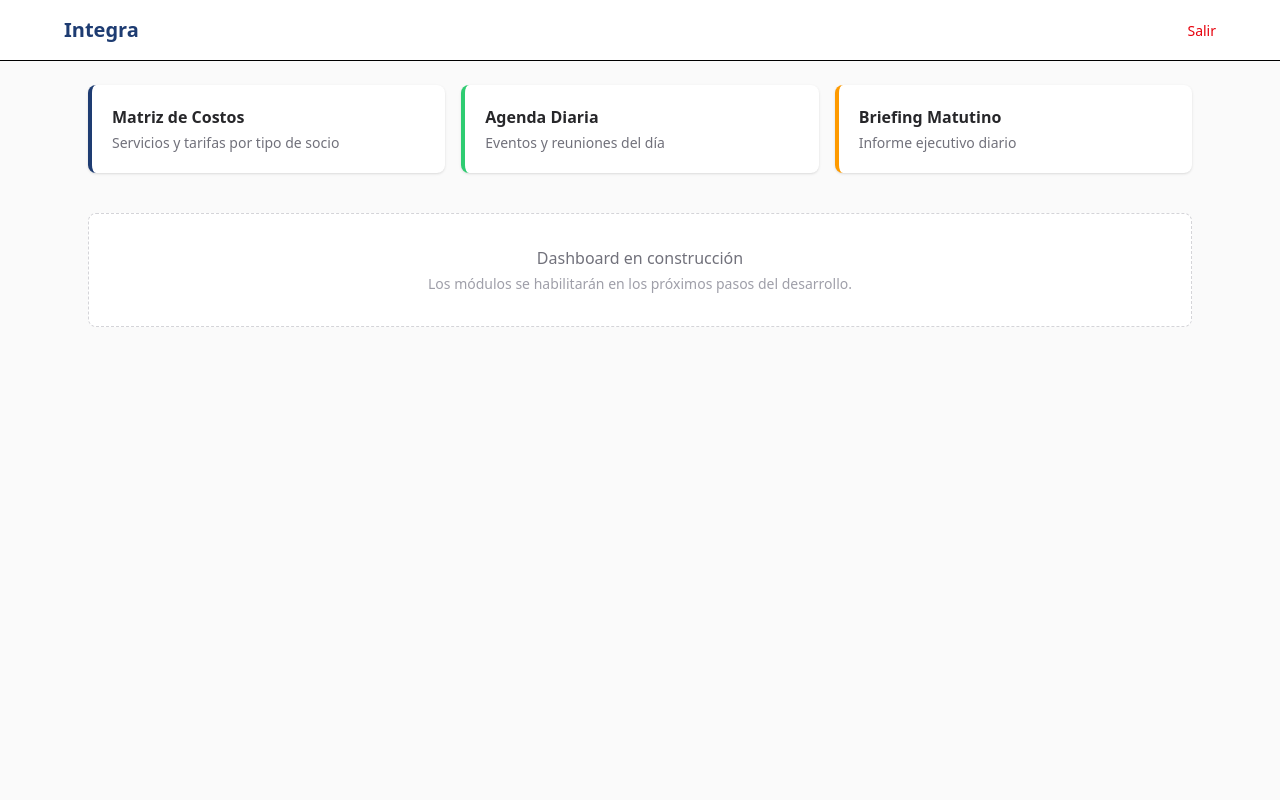
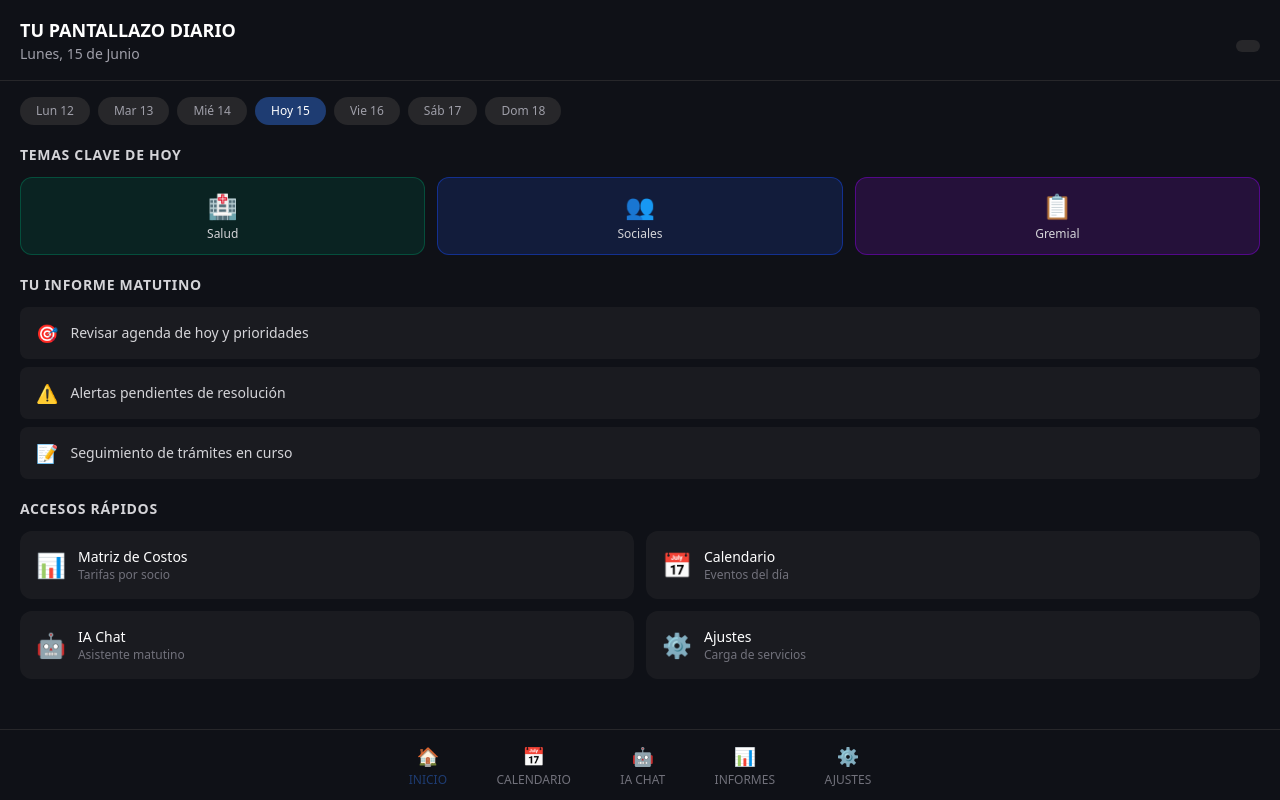
Before and after one commit to integraammen-cmd/integra-app, a Next.js app: page / in a window 1280 px wide. Built offline with nearby package versions, Linux system fonts and the light colour scheme; no server answers.

Commit message:
UI: dashboard dark theme, bottom nav bar, seed servicios

```diff
--- /dev/null
+++ b/app/components/BottomNav.tsx
@@ -0,0 +1,38 @@
+"use client";
+
+import Link from "next/link";
+import { usePathname } from "next/navigation";
+
+const NAV_ITEMS = [
+  { href: "/", label: "INICIO", icon: "🏠" },
+  { href: "/agenda", label: "CALENDARIO", icon: "📅" },
+  { href: "/briefing", label: "IA CHAT", icon: "🤖" },
+  { href: "/matriz", label: "INFORMES", icon: "📊" },
+  { href: "/matriz/cargar", label: "AJUSTES", icon: "⚙️" },
+];
+
+export default function BottomNav() {
+  const pathname = usePathname();
+  if (pathname === "/login") return null;
+
+  return (
+    <nav className="fixed bottom-0 left-0 right-0 z-50 border-t border-zinc-800 bg-[#0f1117] safe-area-bottom">
+      <div className="mx-auto flex max-w-lg items-center justify-around py-2">
+        {NAV_ITEMS.map((item) => (
+          <Link
+            key={item.href}
+            href={item.href}
+            className={`flex flex-col items-center gap-0.5 px-3 py-1 text-xs font-medium transition-colors ${
+              pathname === item.href
+                ? "text-[#1e3c72]"
+                : "text-zinc-500 hover:text-zinc-300"
+            }`}
+          >
+            <span className="text-lg">{item.icon}</span>
+            <span>{item.label}</span>
+          </Link>
+        ))}
+      </div>
+    </nav>
+  );
+}
--- a/app/layout.tsx
+++ b/app/layout.tsx
@@ -1,5 +1,6 @@
 import type { Metadata } from "next";
 import "./globals.css";
+import BottomNav from "./components/BottomNav";
 
 export const metadata: Metadata = {
   title: "Integra — Mutual de Salud",
@@ -13,7 +14,10 @@ export default function RootLayout({
 }) {
   return (
     <html lang="es">
-      <body className="antialiased">{children}</body>
+      <body className="antialiased bg-[#0f1117] text-white min-h-screen">
+        {children}
+        <BottomNav />
+      </body>
     </html>
   );
 }
--- a/app/login/page.tsx
+++ b/app/login/page.tsx
@@ -40,7 +40,7 @@ export default function LoginPage() {
   }
 
   return (
-    <div className="flex min-h-screen items-center justify-center bg-zinc-50">
+    <div className="flex min-h-screen items-center justify-center bg-[#0f1117]">
       <div className="w-full max-w-sm rounded-xl bg-white p-8 shadow-lg">
         <div className="mb-8 text-center">
           <h1 className="text-2xl font-bold text-[#1e3c72]">Integra</h1>
--- a/app/page.tsx
+++ b/app/page.tsx
@@ -1,5 +1,4 @@
 import { createClient } from "@/app/lib/supabase-server";
-import { redirect } from "next/navigation";
 
 export default async function Home() {
   const supabase = await createClient();
@@ -7,79 +6,120 @@ export default async function Home() {
     data: { user },
   } = await supabase.auth.getUser();
 
+  const today = new Date();
+  const days = ["Domingo", "Lunes", "Martes", "Miércoles", "Jueves", "Viernes", "Sábado"];
+  const months = ["Enero", "Febrero", "Marzo", "Abril", "Mayo", "Junio", "Julio", "Agosto", "Septiembre", "Octubre", "Noviembre", "Diciembre"];
+  const dateStr = `${days[today.getDay()]}, ${today.getDate()} de ${months[today.getMonth()]}`;
+
   return (
-    <div className="flex min-h-screen flex-col bg-zinc-50">
-      <header className="border-b bg-white px-6 py-4">
-        <div className="mx-auto flex max-w-6xl items-center justify-between">
-          <h1 className="text-xl font-bold text-[#1e3c72]">Integra</h1>
-          <div className="flex items-center gap-4">
-            <span className="text-sm text-zinc-500">{user?.email}</span>
-            <form action="/api/auth/logout" method="POST">
-              <button className="text-sm text-red-600 hover:underline">
-                Salir
-              </button>
-            </form>
+    <div className="flex min-h-screen flex-col bg-[#0f1117] pb-20">
+      {/* Header */}
+      <header className="border-b border-zinc-800 px-5 py-4">
+        <div className="flex items-center justify-between">
+          <div>
+            <h1 className="text-lg font-bold text-white">TU PANTALLAZO DIARIO</h1>
+            <p className="text-sm text-zinc-400">{dateStr}</p>
           </div>
+          <form action="/api/auth/logout" method="POST">
+            <button className="rounded-full bg-zinc-800 px-3 py-1.5 text-xs text-zinc-400 hover:text-white transition-colors">
+              {user?.email?.split("@")[0]}
+            </button>
+          </form>
         </div>
       </header>
 
-      <main className="mx-auto flex w-full max-w-6xl flex-1 flex-col gap-6 p-6">
-        <div className="grid grid-cols-1 gap-4 md:grid-cols-3">
-          <DashboardCard
-            title="Matriz de Costos"
-            description="Servicios y tarifas por tipo de socio"
-            href="/matriz"
-            color="blue"
-          />
-          <DashboardCard
-            title="Agenda Diaria"
-            description="Eventos y reuniones del día"
-            href="/agenda"
-            color="green"
-          />
-          <DashboardCard
-            title="Briefing Matutino"
-            description="Informe ejecutivo diario"
-            href="/briefing"
-            color="amber"
-          />
+      <main className="flex-1 space-y-5 px-5 py-4">
+        {/* Días de la semana */}
+        <div className="flex gap-2 overflow-x-auto">
+          {["Lun", "Mar", "Mié", "Hoy", "Vie", "Sáb", "Dom"].map((d, i) => (
+            <button
+              key={d}
+              className={`rounded-full px-4 py-1.5 text-xs font-medium transition-colors ${
+                d === "Hoy"
+                  ? "bg-[#1e3c72] text-white"
+                  : "bg-zinc-800 text-zinc-400 hover:bg-zinc-700"
+              }`}
+            >
+              {d === "Hoy" ? `Hoy ${today.getDate()}` : `${d} ${today.getDate() - 3 + i}`}
+            </button>
+          ))}
         </div>
 
-        <div className="mt-4 rounded-lg border border-dashed border-zinc-300 bg-white p-8 text-center">
-          <p className="text-zinc-500">Dashboard en construcción</p>
-          <p className="mt-1 text-sm text-zinc-400">
-            Los módulos se habilitarán en los próximos pasos del desarrollo.
-          </p>
-        </div>
+        {/* TEMAS CLAVE DE HOY */}
+        <section>
+          <h2 className="mb-3 text-sm font-semibold text-zinc-300 uppercase tracking-wider">
+            TEMAS CLAVE DE HOY
+          </h2>
+          <div className="grid grid-cols-3 gap-3">
+            <TopicCard icon="🏥" label="Salud" color="emerald" />
+            <TopicCard icon="👥" label="Sociales" color="blue" />
+            <TopicCard icon="📋" label="Gremial" color="purple" />
+          </div>
+        </section>
+
+        {/* INFORME MATUTINO */}
+        <section>
+          <h2 className="mb-3 text-sm font-semibold text-zinc-300 uppercase tracking-wider">
+            TU INFORME MATUTINO
+          </h2>
+          <div className="space-y-2">
+            <BriefingRow icon="🎯" text="Revisar agenda de hoy y prioridades" />
+            <BriefingRow icon="⚠️" text="Alertas pendientes de resolución" />
+            <BriefingRow icon="📝" text="Seguimiento de trámites en curso" />
+          </div>
+        </section>
+
+        {/* ACCESOS RÁPIDOS */}
+        <section>
+          <h2 className="mb-3 text-sm font-semibold text-zinc-300 uppercase tracking-wider">
+            ACCESOS RÁPIDOS
+          </h2>
+          <div className="grid grid-cols-2 gap-3">
+            <QuickLink href="/matriz" icon="📊" label="Matriz de Costos" sub="Tarifas por socio" />
+            <QuickLink href="/agenda" icon="📅" label="Calendario" sub="Eventos del día" />
+            <QuickLink href="/briefing" icon="🤖" label="IA Chat" sub="Asistente matutino" />
+            <QuickLink href="/matriz/cargar" icon="⚙️" label="Ajustes" sub="Carga de servicios" />
+          </div>
+        </section>
       </main>
     </div>
   );
 }
 
-function DashboardCard({
-  title,
-  description,
-  href,
-  color,
-}: {
-  title: string;
-  description: string;
-  href: string;
-  color: "blue" | "green" | "amber";
-}) {
-  const borderColor = {
-    blue: "border-l-[#1e3c72]",
-    green: "border-l-[#2ecc71]",
-    amber: "border-l-amber-500",
-  }[color];
+function TopicCard({ icon, label, color }: { icon: string; label: string; color: string }) {
+  const bgMap: Record<string, string> = {
+    emerald: "bg-emerald-900/30 border-emerald-700/50",
+    blue: "bg-blue-900/30 border-blue-700/50",
+    purple: "bg-purple-900/30 border-purple-700/50",
+  };
+  return (
+    <div className={`rounded-xl border p-3 text-center ${bgMap[color]}`}>
+      <span className="text-2xl">{icon}</span>
+      <p className="mt-1 text-xs font-medium text-zinc-300">{label}</p>
+    </div>
+  );
+}
 
+function BriefingRow({ icon, text }: { icon: string; text: string }) {
+  return (
+    <div className="flex items-center gap-3 rounded-lg bg-zinc-800/50 px-4 py-3">
+      <span className="text-lg">{icon}</span>
+      <p className="text-sm text-zinc-300">{text}</p>
+    </div>
+  );
+}
+
+function QuickLink({ href, icon, label, sub }: { href: string; icon: string; label: string; sub: string }) {
   return (
     <a
       href={href}
-      className={`rounded-lg border-l-4 bg-white p-5 shadow-sm transition-shadow hover:shadow-md ${borderColor}`}
+      className="flex items-center gap-3 rounded-xl bg-zinc-800/50 p-4 hover:bg-zinc-700/50 transition-colors"
     >
-      <h3 className="font-semibold text-zinc-800">{title}</h3>
-      <p className="mt-1 text-sm text-zinc-500">{description}</p>
+      <span className="text-2xl">{icon}</span>
+      <div>
+        <p className="text-sm font-medium text-white">{label}</p>
+        <p className="text-xs text-zinc-500">{sub}</p>
+      </div>
     </a>
   );
 }
```
Also changed, not shown: vercel.json, 2 other files (tests, documents, lock files or other folders).
